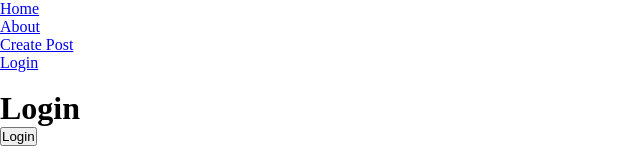
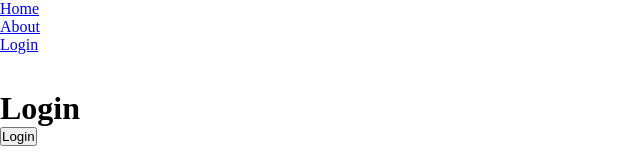
Before and after one commit to phogtr/b-angular, an Angular app: page /login in a window 1280 px wide. Shown: the top 160 px of the page, without its empty margins (0-640 px from the left). Built offline with nearby package versions, Linux system fonts and the light colour scheme.

Commit message:
reorganize & auth guard create-post route

```diff
--- a/src/app/app-routing.module.ts
+++ b/src/app/app-routing.module.ts
@@ -1,14 +1,12 @@
 import { NgModule } from '@angular/core';
 import { RouterModule, Routes } from '@angular/router';
 import { AboutComponent } from './components/about/about.component';
-import { CreatePostComponent } from './components/create-post/create-post.component';
 import { HomeComponent } from './components/home/home.component';
 import { LoginComponent } from './components/login/login.component';
 
 const routes: Routes = [
   { path: '', component: HomeComponent },
   { path: 'about', component: AboutComponent },
-  { path: 'create-post', component: CreatePostComponent },
   { path: 'login', component: LoginComponent },
 ];
 
--- a/src/app/app.module.ts
+++ b/src/app/app.module.ts
@@ -1,7 +1,6 @@
 import { NgModule } from '@angular/core';
 import { BrowserModule } from '@angular/platform-browser';
 import { HttpClientModule } from '@angular/common/http';
-import { ReactiveFormsModule } from '@angular/forms';
 import { PostsModule } from './components/posts/posts.module';
 import { AuthModule } from './components/auth/auth.module';
 
@@ -10,7 +9,6 @@ import { AppComponent } from './app.component';
 import { NavbarComponent } from './components/navbar/navbar.component';
 import { AboutComponent } from './components/about/about.component';
 import { HomeComponent } from './components/home/home.component';
-import { CreatePostComponent } from './components/create-post/create-post.component';
 import { LoginComponent } from './components/login/login.component';
 
 @NgModule({
@@ -19,14 +17,12 @@ import { LoginComponent } from './components/login/login.component';
     NavbarComponent,
     AboutComponent,
     HomeComponent,
-    CreatePostComponent,
     LoginComponent,
   ],
   imports: [
     BrowserModule,
     AppRoutingModule,
     HttpClientModule,
-    ReactiveFormsModule,
     PostsModule,
     AuthModule,
   ],
--- a/src/app/components/auth/auth-routing.module.ts
+++ b/src/app/components/auth/auth-routing.module.ts
@@ -1,10 +1,16 @@
 import { NgModule } from '@angular/core';
 import { RouterModule, Routes } from '@angular/router';
+import { AuthGuard } from './auth.guard';
 import { AuthComponent } from './auth.component';
-import { AuthGuard } from './auth.guard';
+import { CreatePostComponent } from './create-post/create-post.component';
 
 const routes: Routes = [
   { path: 'auth', component: AuthComponent, canActivate: [AuthGuard] },
+  {
+    path: 'create-post',
+    component: CreatePostComponent,
+    canActivate: [AuthGuard],
+  },
 ];
 
 @NgModule({
--- a/src/app/components/create-post/create-post.component.ts
+++ b/src/app/components/auth/create-post/create-post.component.ts
@@ -1,7 +1,7 @@
 import { Component } from '@angular/core';
 import { FormControl, FormGroup } from '@angular/forms';
-import { EventEmitterService } from '../../services/event-emitter/event-emitter.service';
-import { IPost } from '../../services/post/post.service';
+import { EventEmitterService } from '../../../services/event-emitter/event-emitter.service';
+import { IPost } from '../../../services/post/post.service';
 
 @Component({
   selector: 'app-create-post',
--- a/src/app/components/navbar/navbar.component.html
+++ b/src/app/components/navbar/navbar.component.html
@@ -6,10 +6,11 @@
     <a routerLink="/about">About</a>
   </li>
   <li>
-    <a routerLink="/create-post">Create Post</a>
+    <a *ngIf="!authService.isLoggedIn; else elseBlock" routerLink="/login">Login</a>
+    <ng-template #elseBlock><a routerLink="/login">Logout</a></ng-template>
   </li>
   <li>
-    <a routerLink="/login">Login</a>
+    <a *ngIf="authService.isLoggedIn" routerLink="/create-post">Create Post</a>
   </li>
   <li>
     <a *ngIf="authService.isLoggedIn" routerLink="/auth">Auth</a>
```
Also changed, not shown: src/app/components/auth/auth.module.ts (+5 -3 lines), src/app/components/auth/create-post/create-post.component.html (renamed from src/app/components/create-post/create-post.component.html), src/app/components/auth/create-post/create-post.component.scss (added), 1 other file (tests, documents, lock files or other folders).
